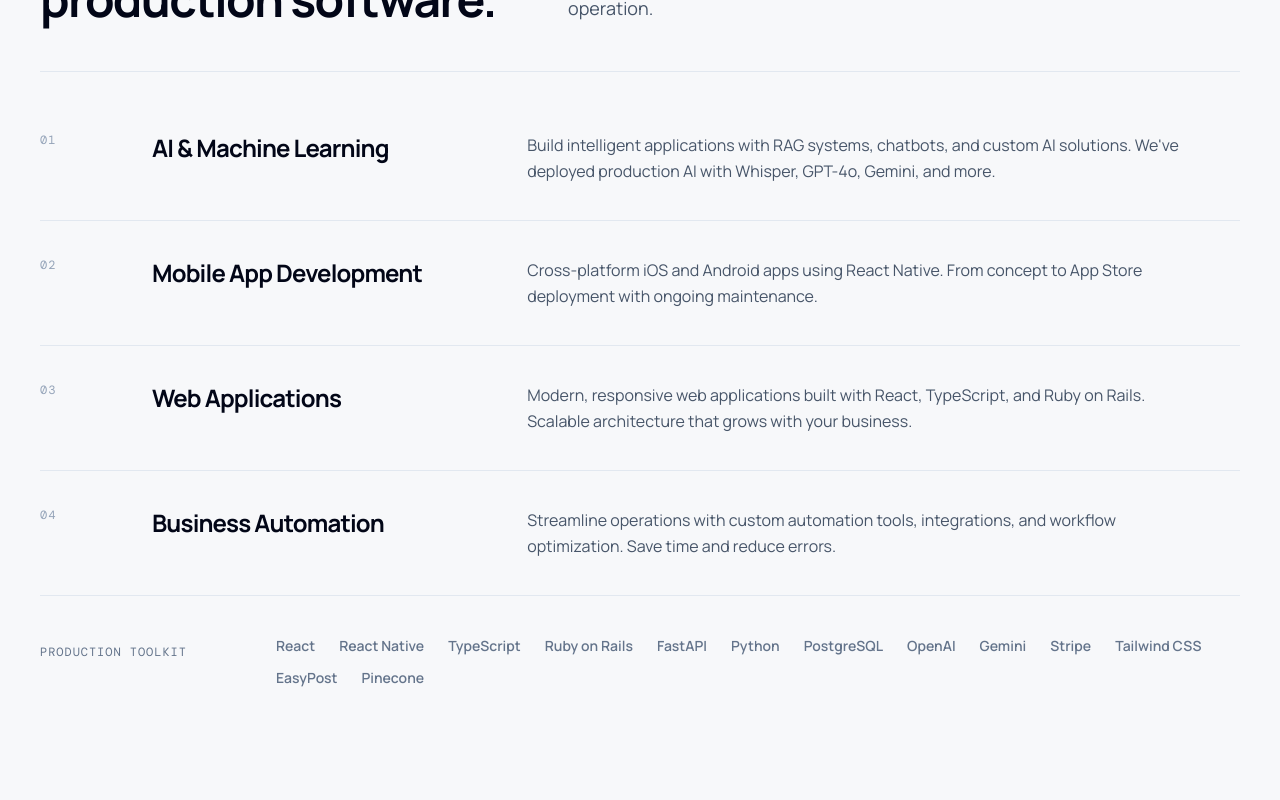
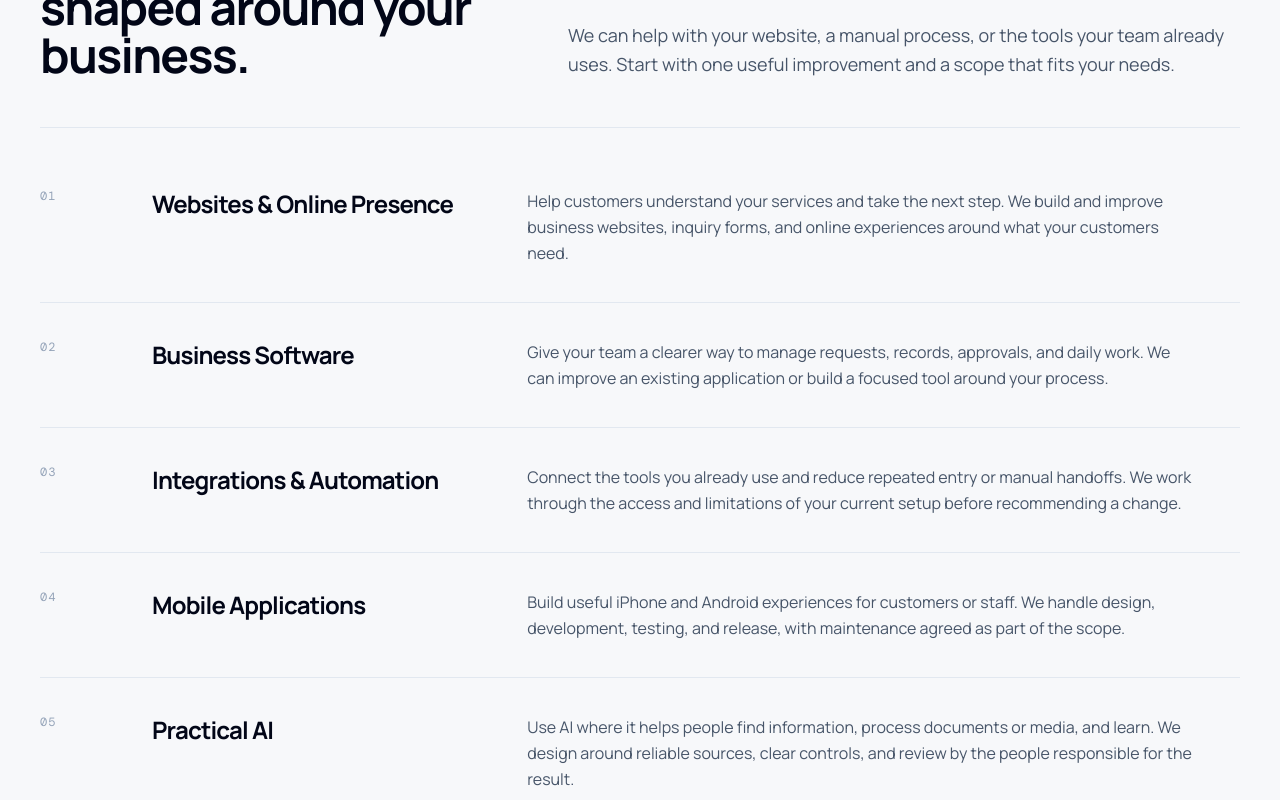
Before and after one commit to Shimizu-Technology/ShimizuTechnology, a React (Vite) app: page /privacy in a window 1280 px wide. Shown: the part 1260-2060 px from the top of the page. Built offline with nearby package versions, Linux system fonts and the light colour scheme; no server answers.

Commit message:
Clarify business solutions offer and introductory process

```diff
--- a/index.html
+++ b/index.html
@@ -2,17 +2,17 @@
 <html lang="en">
   <head>
     <meta charset="UTF-8" />
-    <title>Shimizu Technology | AI Apps, Mobile Development & Custom Software in Guam</title>
+    <title>Shimizu Technology | Websites, Software &amp; Automation in Guam</title>
     <meta name="viewport" content="width=device-width, initial-scale=1.0" />
 
     <!-- SEO Meta Tags -->
-    <meta name="description" content="Shimizu Technology designs and builds custom platforms, AI applications, and mobile products for organizations in Guam and beyond.">
-    <meta name="keywords" content="Shimizu Technology, Guam software development, AI applications, mobile app development, custom software, React, Ruby on Rails">
+    <meta name="description" content="We help Guam businesses improve their online presence and everyday operations with websites, business software, integrations, and automation.">
+    <meta name="keywords" content="Shimizu Technology, Guam websites, business software, integrations, workflow automation, mobile app development, practical AI">
     <meta name="author" content="Leon Shimizu">
 
     <!-- Open Graph / Social Media -->
-    <meta property="og:title" content="Shimizu Technology | AI Apps & Custom Software in Guam" />
-    <meta property="og:description" content="Custom platforms, AI applications, and mobile products built for how your organization actually works." />
+    <meta property="og:title" content="Shimizu Technology | Websites, Software &amp; Automation in Guam" />
+    <meta property="og:description" content="Websites, business software, and automation built around your needs. Improve your existing tools or build something new with our Guam-based team." />
     <meta property="og:image" content="https://shimizu-technology.com/images/shimizu-social-card.png" />
     <meta property="og:image:width" content="1200" />
     <meta property="og:image:height" content="630" />
@@ -23,8 +23,8 @@
 
     <!-- Twitter Card -->
     <meta name="twitter:card" content="summary_large_image" />
-    <meta name="twitter:title" content="Shimizu Technology | AI Apps & Custom Software" />
-    <meta name="twitter:description" content="Custom platforms, AI applications, and mobile products built in Guam." />
+    <meta name="twitter:title" content="Shimizu Technology | Websites, Software &amp; Automation in Guam" />
+    <meta name="twitter:description" content="Websites, business software, and automation built around your needs. Improve your existing tools or build something new with our Guam-based team." />
     <meta name="twitter:image" content="https://shimizu-technology.com/images/shimizu-social-card.png" />
     <meta name="twitter:image:alt" content="Shimizu Technology — software built for how your business actually works" />
 
@@ -48,7 +48,7 @@
       "@context": "https://schema.org",
       "@type": "Organization",
       "name": "Shimizu Technology",
-      "description": "Custom software development firm specializing in AI-powered applications, mobile apps, and web solutions for businesses in Guam and beyond.",
+      "description": "Guam-based technology team helping businesses improve their online presence and everyday operations through websites, software, integrations, and automation.",
       "url": "https://shimizu-technology.com",
       "logo": "https://shimizu-technology.com/images/ShimizuTechnologyLogo.jpg",
       "image": "https://shimizu-technology.com/images/ShimizuTechnologyLogo.jpg",
@@ -65,40 +65,56 @@
         "https://codeschoolofguam.com"
       ],
       "knowsAbout": [
-        "Artificial Intelligence",
+        "Business Websites",
+        "Business Software",
+        "Workflow Automation",
+        "Software Integrations",
+        "Web Development",
         "Mobile App Development",
-        "Web Development",
-        "React",
-        "Ruby on Rails",
-        "Python",
-        "Machine Learning"
+        "Artificial Intelligence"
       ],
       "hasOfferCatalog": {
         "@type": "OfferCatalog",
-        "name": "Software Development Services",
+        "name": "Business Technology Services",
         "itemListElement": [
           {
             "@type": "Offer",
             "itemOffered": {
               "@type": "Service",
-              "name": "AI-Powered Applications",
-              "description": "Custom AI and machine learning solutions"
+              "name": "Websites & Online Presence",
+              "description": "Business websites, inquiry forms, and customer-facing online experiences"
             }
           },
           {
             "@type": "Offer",
             "itemOffered": {
               "@type": "Service",
-              "name": "Mobile App Development",
-              "description": "iOS and Android mobile applications"
+              "name": "Business Software",
+              "description": "Tools for business requests, records, approvals, and daily operations"
             }
           },
           {
             "@type": "Offer",
             "itemOffered": {
               "@type": "Service",
-              "name": "Custom Web Applications",
-              "description": "Full-stack web development solutions"
+              "name": "Integrations & Automation",
+              "description": "Connecting existing tools and reducing repeated entry and manual handoffs"
+            }
+          },
+          {
+            "@type": "Offer",
+            "itemOffered": {
+              "@type": "Service",
+              "name": "Mobile Applications",
+              "description": "iPhone and Android applications for customers and staff"
+            }
+          },
+          {
+            "@type": "Offer",
+            "itemOffered": {
+              "@type": "Service",
+              "name": "Practical AI",
+              "description": "Source-grounded AI tools for information, documents, media, and learning"
             }
           }
         ]
--- a/src/components/About.tsx
+++ b/src/components/About.tsx
@@ -37,7 +37,7 @@ export default function About() {
               I founded <a href="https://codeschoolofguam.com" target="_blank" rel="noopener noreferrer" className="text-blue-600 hover:text-blue-700 font-medium">Code School of Guam</a> to open a path into software development here in Guam. Shimizu Technology grew from the same belief: local teams deserve software shaped around their real work, and emerging engineers need real projects to learn from.
             </p>
             <p className="text-slate-600 mb-4 leading-relaxed">
-              Today, our work ranges from payroll and learning platforms to ordering and live-event systems. We start by understanding the workflow, then design, build, and support the product with the people who use it.
+              Today, we help local teams with websites, business software, and the tools behind their daily work. We start by understanding what needs to improve, then configure, connect, or build a solution with the people who will use it.
             </p>
             <p className="text-slate-600 mb-6 leading-relaxed">
               You work with a Guam-based team that can stay close to the problem after launch. We are direct about what is live, what is still being tested, and what a new engagement needs to succeed.
@@ -102,7 +102,7 @@ export default function About() {
                 <h3 className="text-lg font-semibold text-slate-900">End-to-End Delivery</h3>
               </div>
               <p className="text-slate-600 text-sm">
-                One team carries discovery, design, engineering, launch, and support. You see working software and make decisions at practical checkpoints.
+                One team helps you understand the problem, agree on scope, improve the tools, and test the result. Ongoing support is scoped separately.
               </p>
             </div>
           </div>
--- a/src/components/Footer.tsx
+++ b/src/components/Footer.tsx
@@ -15,7 +15,7 @@ export default function Footer() {
             /></a>
             <div>
               <span className="block font-semibold">Shimizu Technology</span>
-              <span className="text-sm text-slate-400">Custom software · Guam</span>
+              <span className="text-sm text-slate-400">Websites, software &amp; automation · Guam</span>
             </div>
           </div>
 
--- a/src/components/Hero.tsx
+++ b/src/components/Hero.tsx
@@ -14,11 +14,11 @@ export default function Hero() {
           </div>
 
           <h1 className="max-w-3xl text-4xl font-bold leading-[1.08] sm:text-5xl md:text-6xl lg:text-[4.25rem]">
-            Software built for how your business <span className="text-blue-400">actually works.</span>
+            Technology built for how your business <span className="text-blue-400">actually works.</span>
           </h1>
 
           <p className="mt-7 max-w-2xl text-lg leading-relaxed text-slate-300 md:text-xl">
-            We design and build custom platforms, AI applications, and mobile products for organizations in Guam and beyond.
+            We help businesses improve their online presence and make everyday work easier through websites, software, and automation. We start with what you need, then work out whether to improve your existing tools or build something new.
           </p>
 
           <div className="mt-9 flex flex-col gap-3 sm:flex-row">
@@ -26,7 +26,7 @@ export default function Hero() {
               href="#contact"
               className="inline-flex items-center justify-center rounded-md bg-blue-500 px-6 py-3.5 font-semibold text-white shadow-lg shadow-blue-500/20 transition hover:-translate-y-0.5 hover:bg-blue-400"
             >
-              Discuss your project
+              Start a conversation
               <ChevronRight className="ml-1 w-4 h-4" />
             </a>
             <a
--- a/src/components/Process.tsx
+++ b/src/components/Process.tsx
@@ -7,9 +7,9 @@ export default function Process() {
         <div className="grid gap-8 lg:grid-cols-[0.8fr_1.2fr] lg:items-end">
           <div>
             <p className="font-mono-label text-xs text-blue-600">How we work</p>
-            <h2 className="mt-4 text-3xl font-bold text-slate-950 md:text-5xl">Clear decisions. Visible progress. No black box.</h2>
+            <h2 className="mt-4 text-3xl font-bold text-slate-950 md:text-5xl">Start with a conversation. Agree on the next step.</h2>
           </div>
-          <p className="max-w-2xl text-lg leading-relaxed text-slate-600 lg:justify-self-end">Every engagement is structured around tangible checkpoints, direct communication, and early validation with the people who will use the product.</p>
+          <p className="max-w-2xl text-lg leading-relaxed text-slate-600 lg:justify-self-end">We learn what you want to improve, recommend a practical approach, and agree on the work before starting. The right next step might be a change to your existing tools or something new.</p>
         </div>
 
         <div className="mt-12 grid border-y border-slate-200 md:grid-cols-2 lg:grid-cols-4">
--- a/src/components/Services.tsx
+++ b/src/components/Services.tsx
@@ -8,11 +8,11 @@ export default function Services() {
           <div>
             <p className="font-mono-label text-xs text-blue-600">Capabilities</p>
             <h2 className="mt-4 text-3xl font-bold text-slate-950 md:text-5xl">
-              From operational problem to production software.
+              Useful technology, shaped around your business.
             </h2>
           </div>
           <p className="max-w-2xl text-lg leading-relaxed text-slate-600 lg:justify-self-end">
-            Strategy, design, engineering, and long-term support from one Guam-based team. We focus on useful systems that earn their place in the day-to-day operation.
+            We can help with your website, a manual process, or the tools your team already uses. Start with one useful improvement and a scope that fits your needs.
           </p>
         </div>
 
--- a/src/data/index.tsx
+++ b/src/data/index.tsx
@@ -525,32 +525,39 @@ export const internalTools: InternalTool[] = [
 //
 export const services: Service[] = [
   {
-    icon: <Brain className="w-7 h-7" />,
-    title: "AI & Machine Learning",
-    description: "Build intelligent applications with RAG systems, chatbots, and custom AI solutions. We've deployed production AI with Whisper, GPT-4o, Gemini, and more.",
-    iconBg: "bg-purple-100",
-    iconColor: "text-purple-600"
+    icon: <Globe2 className="w-7 h-7" />,
+    title: "Websites & Online Presence",
+    description: "Help customers understand your services and take the next step. We build and improve business websites, inquiry forms, and online experiences around what your customers need.",
+    iconBg: "bg-green-100",
+    iconColor: "text-green-600"
   },
   {
-    icon: <Smartphone className="w-7 h-7" />,
-    title: "Mobile App Development",
-    description: "Cross-platform iOS and Android apps using React Native. From concept to App Store deployment with ongoing maintenance.",
+    icon: <Code2 className="w-7 h-7" />,
+    title: "Business Software",
+    description: "Give your team a clearer way to manage requests, records, approvals, and daily work. We can improve an existing application or build a focused tool around your process.",
     iconBg: "bg-blue-100",
     iconColor: "text-blue-600"
   },
   {
-    icon: <Globe2 className="w-7 h-7" />,
-    title: "Web Applications",
-    description: "Modern, responsive web applications built with React, TypeScript, and Ruby on Rails. Scalable architecture that grows with your business.",
-    iconBg: "bg-green-100",
-    iconColor: "text-green-600"
+    icon: <Settings className="w-7 h-7" />,
+    title: "Integrations & Automation",
+    description: "Connect the tools you already use and reduce repeated entry or manual handoffs. We work through the access and limitations of your current setup before recommending a change.",
+    iconBg: "bg-orange-100",
+    iconColor: "text-orange-600"
   },
   {
-    icon: <Settings className="w-7 h-7" />,
-    title: "Business Automation",
-    description: "Streamline operations with custom automation tools, integrations, and workflow optimization. Save time and reduce errors.",
-    iconBg: "bg-orange-100",
-    iconColor: "text-orange-600"
+    icon: <Smartphone className="w-7 h-7" />,
+    title: "Mobile Applications",
+    description: "Build useful iPhone and Android experiences for customers or staff. We handle design, development, testing, and release, with maintenance agreed as part of the scope.",
+    iconBg: "bg-blue-100",
+    iconColor: "text-blue-600"
+  },
+  {
+    icon: <Brain className="w-7 h-7" />,
+    title: "Practical AI",
+    description: "Use AI where it helps people find information, process documents or media, and learn. We design around reliable sources, clear controls, and review by the people responsible for the result.",
+    iconBg: "bg-purple-100",
+    iconColor: "text-purple-600"
   }
 ];
 
@@ -569,22 +576,22 @@ export const techStack = [
 export const workflowSteps: WorkflowStep[] = [
   {
     icon: <Users className="w-6 h-6" />,
-    title: "Discovery",
-    description: "We map the current workflow, the people involved, the constraints, and what success would look like."
+    title: "Start with a conversation",
+    description: "Tell us what you want to improve in a 20–30-minute call or meeting. We look at your current setup and whether there's a useful next step."
   },
   {
     icon: <Code2 className="w-6 h-6" />,
-    title: "Design & Prototype",
-    description: "We put the important screens and decisions in front of your team before committing to a full build."
+    title: "Agree on a proposal",
+    description: "When the next step is clear, you receive a proposal covering the work, price, timing, and how we'll check the result. Any deeper investigation is scoped and agreed separately."
   },
   {
     icon: <Zap className="w-6 h-6" />,
-    title: "Agile Development",
-    description: "You review working software at agreed checkpoints and help resolve the tradeoffs that matter."
+    title: "Build or improve",
+    description: "After agreement and the initial payment, we configure, connect, or build the solution. You review progress at agreed checkpoints."
   },
   {
     icon: <Rocket className="w-6 h-6" />,
-    title: "Launch & Support",
-    description: "We test the launch path, hand over the workflows, and stay available as your needs change."
+    title: "Test and hand over",
+    description: "We test the result with your team and show you how to use it. Ongoing support is agreed separately."
   }
 ];
```
Also changed, not shown: src/components/Contact.tsx (+6 -5 lines), 2 other files (tests, documents, lock files or other folders).
